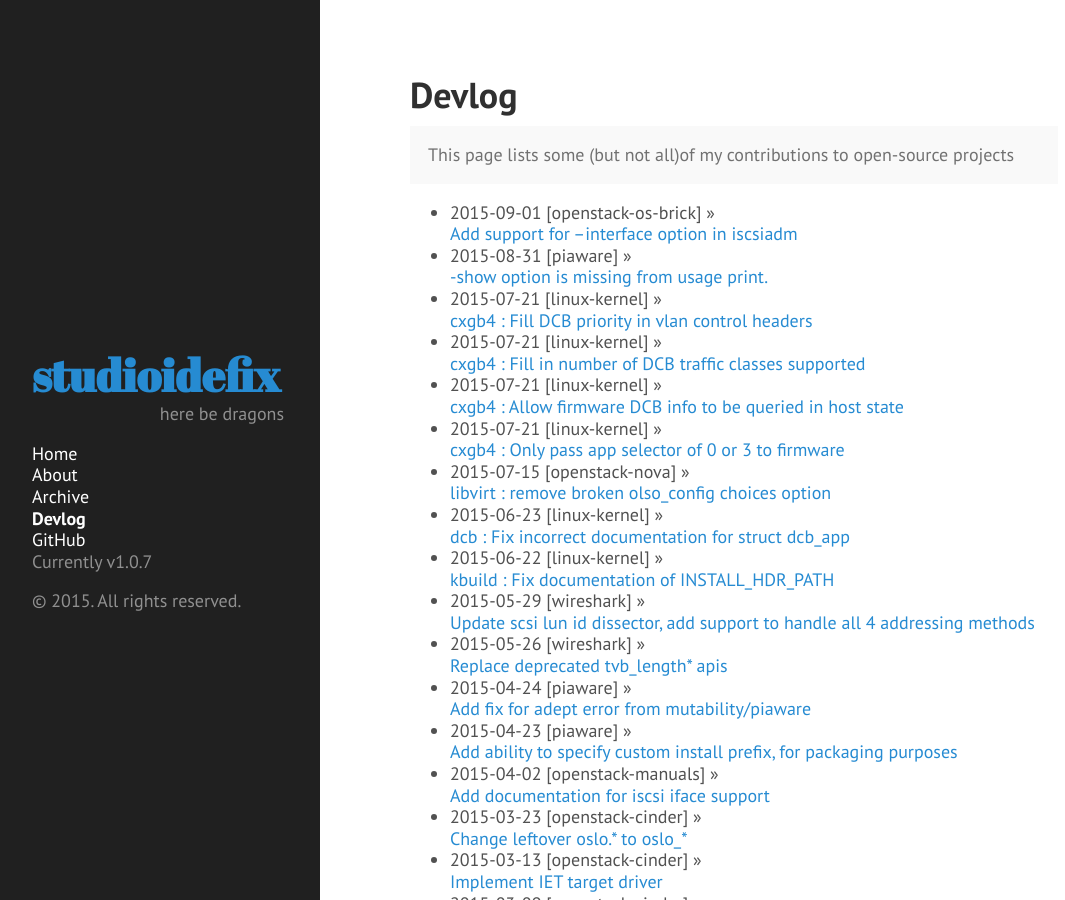
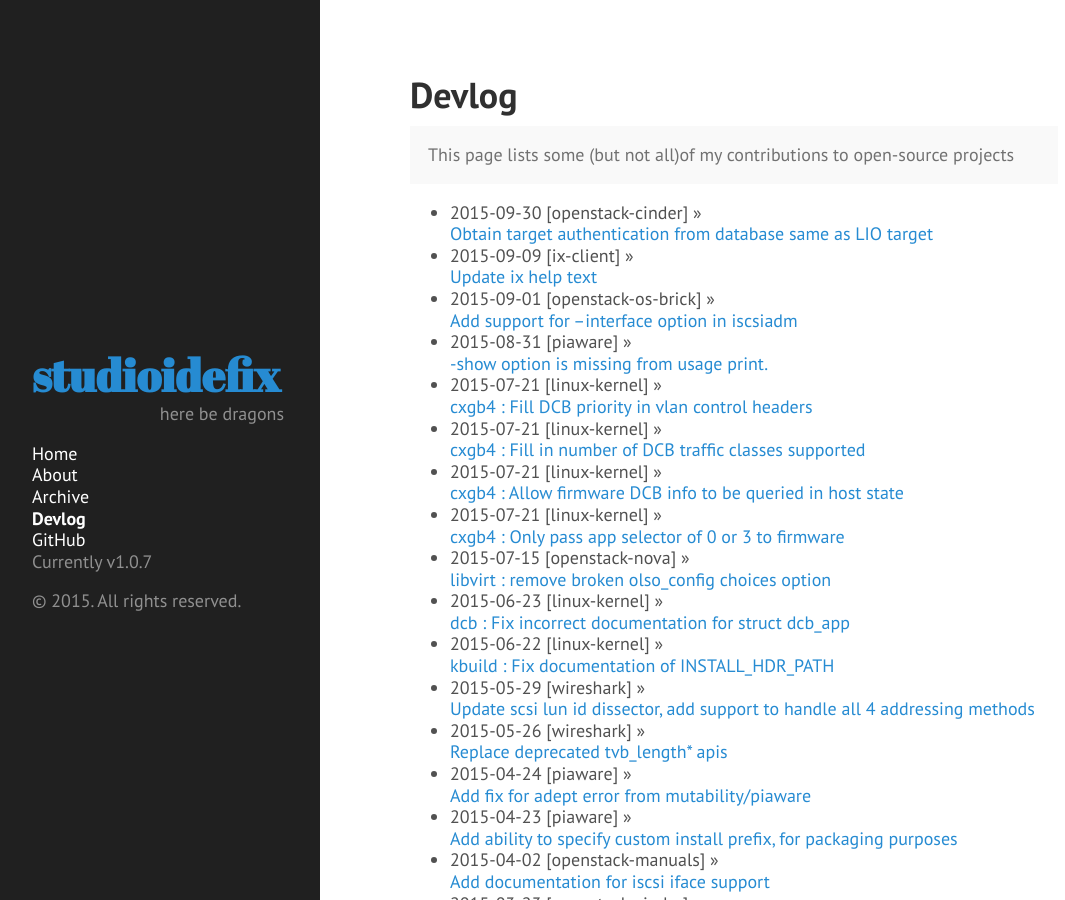
Before and after one commit to anish/anish.github.io, a Jekyll site: the page built from devlog.md, in a window 1280 px wide and 900 px high. Shown: the whole window, without its empty margins (4-1069 px from the left). Built offline with Jekyll 4.4.1, drawn with Linux system fonts in a browser that asks for light colours; Markdown is read by kramdown in place of the engine named in the settings.

Commit message:
Update devlog as of 10/2/2015

```diff
--- a/devlog.md
+++ b/devlog.md
@@ -10,6 +10,8 @@ git log --author=Anish --format="* %cd [wireshark] &raquo;<br> [%s](https://code
 <p class="message">
   This page lists some (but not all)of my contributions to open-source projects
 </p>
+* 2015-09-30 [openstack-cinder] &raquo;<br> [Obtain target authentication from database same as LIO target](https://github.com/openstack/cinder/commit/f51f4d385296231052a54a8e0eecbe836f983dfb)
+* 2015-09-09 [ix-client] &raquo;<br> [Update ix help text ](https://github.com/PedroSFreitas/ix-client/commit/22cb22c2dd81a67facc2007e43517ba82910a11a)
 * 2015-09-01 [openstack-os-brick] &raquo;<br> [Add support for --interface option in iscsiadm](https://github.com/openstack/os-brick/commit/15a55bd5d1e3ad274afafb43b96b8b88bb7d6ff8)
 * 2015-08-31 [piaware] &raquo;<br> [-show option is missing from usage print.](https://github.com/flightaware/piaware/commit/2fc394f3fc1bfdea0a9637a1136262560fad4167)
 * 2015-07-21 [linux-kernel] &raquo;<br> [cxgb4 : Fill DCB priority in vlan control headers](https://git.kernel.org/cgit/linux/kernel/git/torvalds/linux.git/commit/?id=397665dab58415d648f03e2893627f4f7abf0fba)
```
